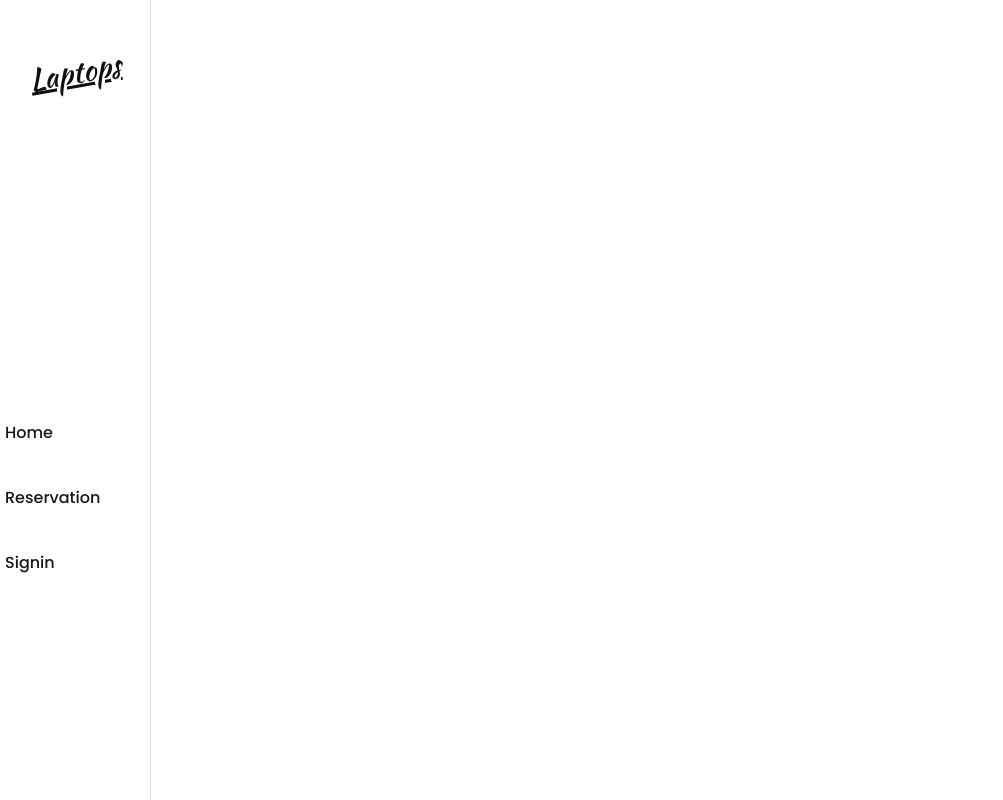
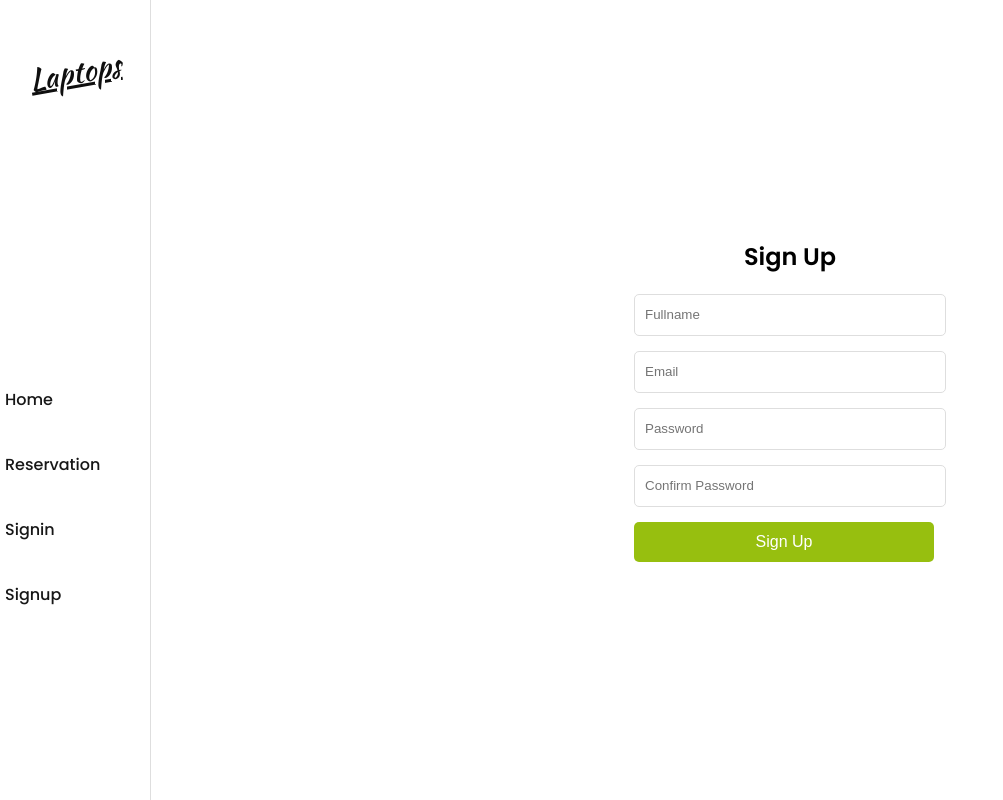
Before and after one commit to byiringiroscar/React-commerce-store, a React (Create React App) app: page /signup in a window 1280 px wide. Shown: the top 800 px of the page, without its empty margins (0-1003 px from the left). Built offline with nearby package versions, Linux system fonts and the light colour scheme.

Commit message:
Add signup

```diff
--- a/src/App.js
+++ b/src/App.js
@@ -6,6 +6,7 @@ import './style/home.css';
 import Header from './pages/Header';
 import menu from './assets/menu.png';
 import Sign from './pages/Sign';
+import Signup from './pages/signup';
 
 function App() {
   const [isMenuActive, setIsMenuActive] = useState(false);
@@ -21,6 +22,7 @@ function App() {
           <Routes>
             <Route exact path="/" element={<HomePage />} />
             <Route exact path="/sign" element={<Sign />} />
+            <Route exact path="/signup" element={<Signup />} />
           </Routes>
           <button
             type="button"
--- a/src/pages/Header.jsx
+++ b/src/pages/Header.jsx
@@ -15,6 +15,7 @@ const Header = ({ isMenuActive, setIsMenuActive }) => {
           <Link to="/" className="single-nav"><li>Home</li></Link>
           <Link to="/my-reservation" className="single-nav"><li>Reservation</li></Link>
           <Link to="/sign" className="single-nav"><li>Signin</li></Link>
+          <Link to="/signup" className="single-nav"><li>Signup</li></Link>
         </ul>
       </nav>
       <button
--- /dev/null
+++ b/src/pages/signup.jsx
@@ -0,0 +1,14 @@
+const Signup = () => (
+  <div className="form-container">
+    <h3>Sign Up</h3>
+    <form>
+      <input type="text" placeholder="Fullname" />
+      <input type="email" placeholder="Email" />
+      <input type="password" placeholder="Password" />
+      <input type="password" placeholder="Confirm Password" />
+      <button className="form-btn" type="submit">Sign Up</button>
+    </form>
+  </div>
+);
+
+export default Signup;
```
